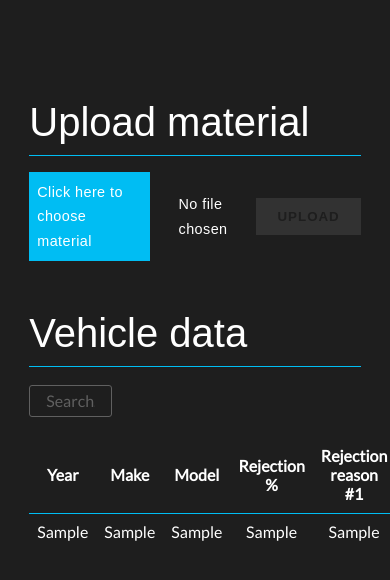
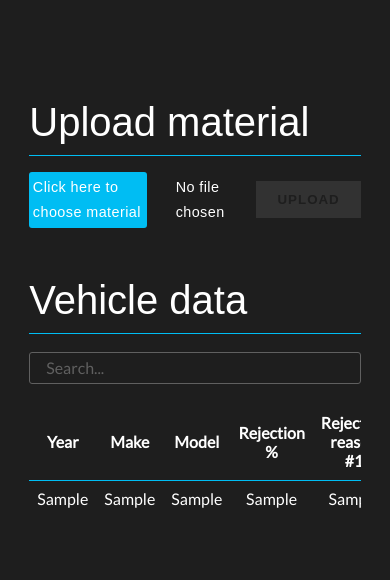
Before and after one commit to elessartech/bluugo-assignment, a Flask app: page / in a window 390 px wide; the page is wider, and only the part inside the window is pictured. Shown: the top 580 px of that part. Run offline with Flask 3, Linux system fonts and the light colour scheme; tables that the repository leaves empty hold one stand-in row (values such as "Sample post"); parts of the project's set-up code (start-up, migrations or seed data) failed here and were passed over; some libraries are stand-ins or nearby versions; some web fonts are replaced.

Commit message:
added some responsiveness

```diff
--- a/static/css/index.css
+++ b/static/css/index.css
@@ -51,6 +51,7 @@ main {
     cursor: pointer;
     margin: auto 0;
     max-width: 220px;
+    border-radius: 3px;
 }
 
 #file-chosen{
@@ -106,6 +107,10 @@ main {
     color: #606060;
 }
 
+.table-wrap {
+    overflow-x: auto;
+}
+
 table {
     width: 100%;
     border-collapse: collapse;
@@ -126,3 +131,13 @@ table th {
     padding-bottom: 10px;
 
 }
+
+@media only screen and (max-width: 600px) {
+    .file-input-label {
+        padding: .25em;
+    }
+
+    #searchbar {
+        width: 100%;
+    }
+}
--- a/templates/index.html
+++ b/templates/index.html
@@ -20,6 +20,7 @@
         </figure>
     </section>
     <section class="wrap">
+        <div class="table-wrap">
             <table>
                 <thead>
                     <tr>
@@ -60,5 +61,6 @@
                     {% endfor %}
                 </tbody>
             </table>
+        </div>
     </section>
 {% endblock %}
```
Lines whose indentation alone changed are shown as unchanged.
